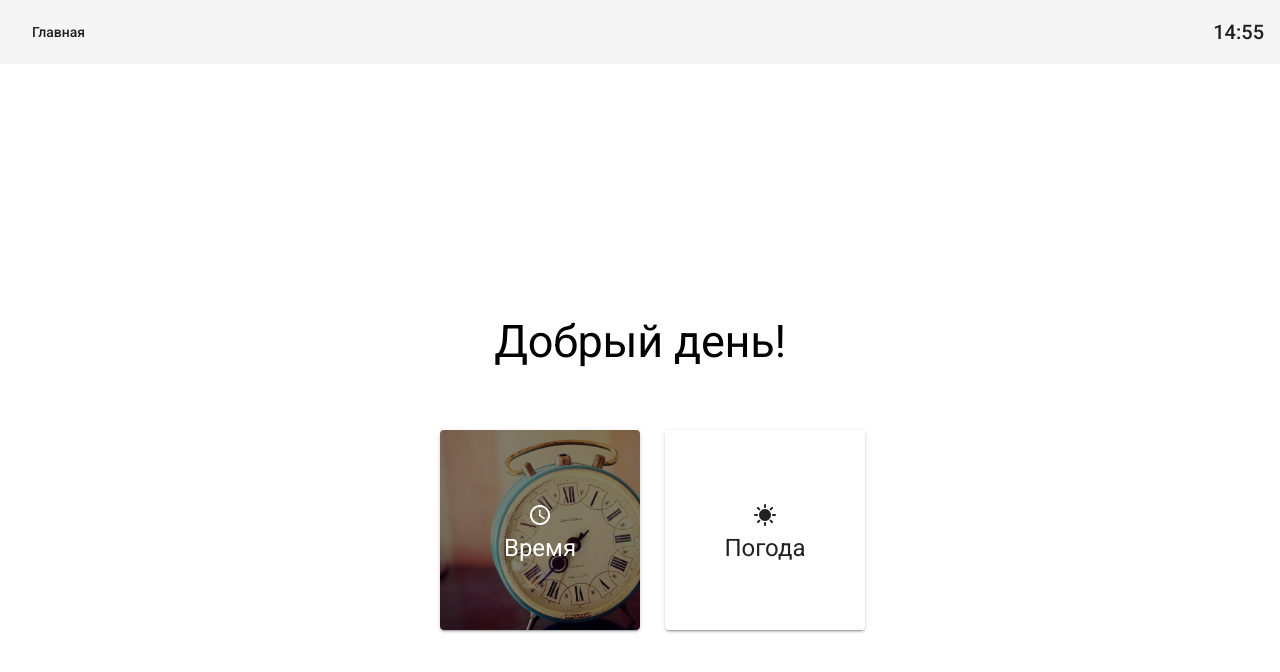
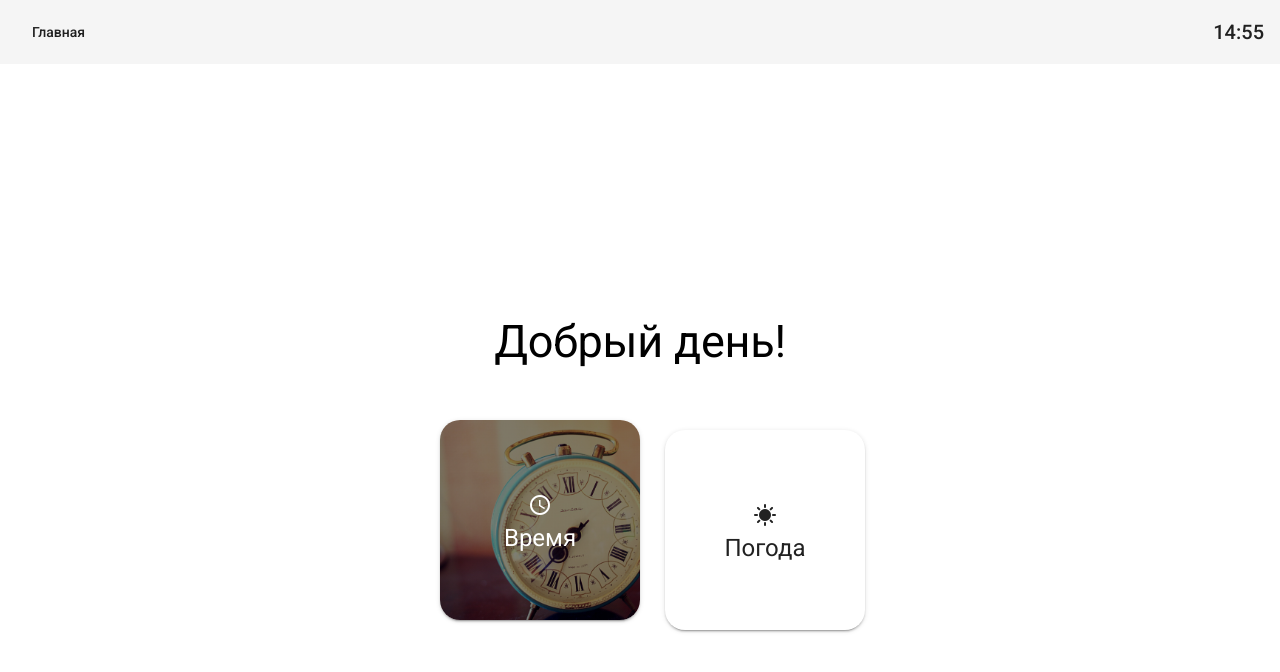
Before and after one commit to dkrasiev/weather, an Angular app: page / in a window 1280 px wide. In both pictures the pointer is over the link 540 px from the left and 530 px from the top of the page. Shown: the top 672 px of the page. Built offline with nearby package versions, Linux system fonts and the light colour scheme.

Commit message:
style cards on start page

```diff
--- a/src/app/hello/hello.component.css
+++ b/src/app/hello/hello.component.css
@@ -27,7 +27,13 @@
 
   background: white;
 
+  border-radius: 10%;
+
   transition: all 0.1s;
+}
+
+.hello__card:hover {
+  transform: translateY(-10px);
 }
 
 .hello__card_time:hover {
```
